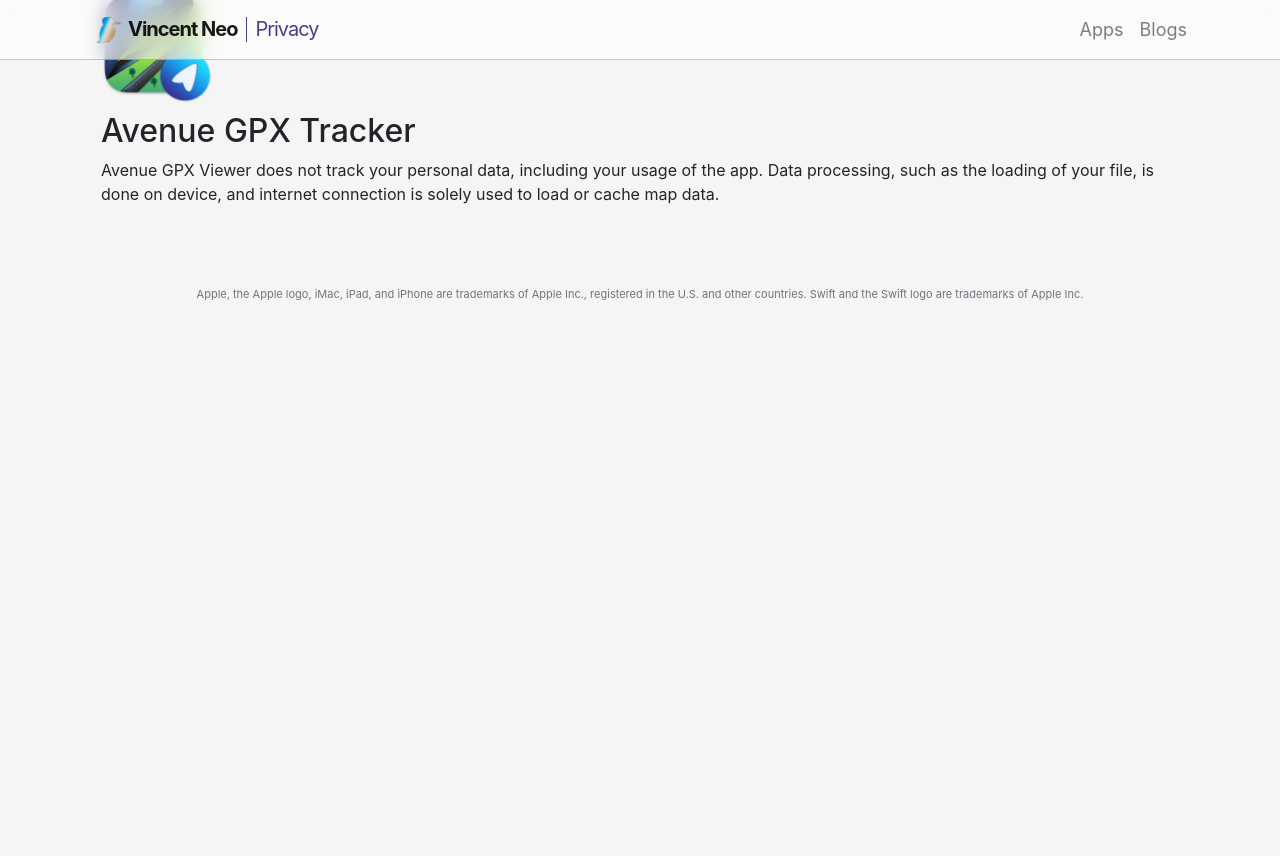
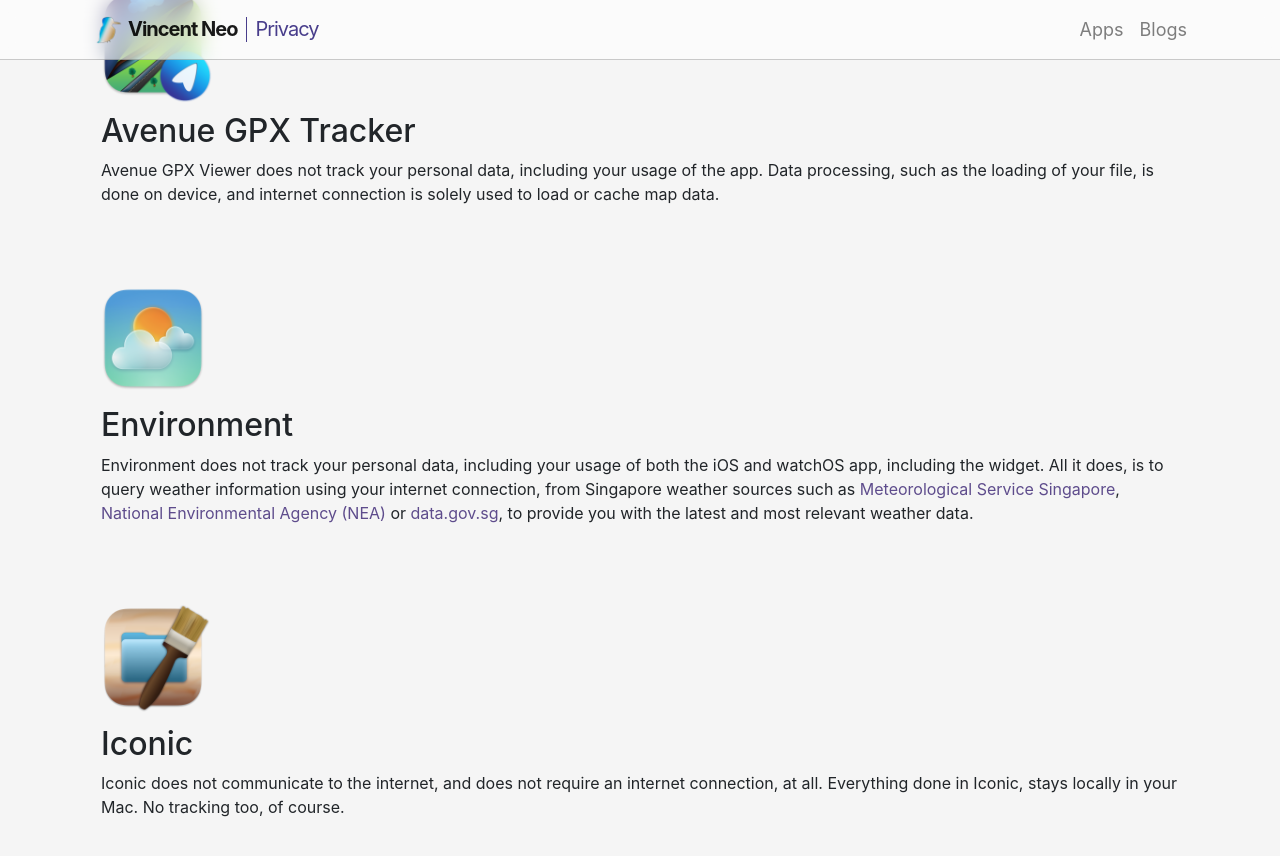
Before and after one commit to vincentneo/vincentneo.github.io, a Jekyll site: the page privacy.html, which Jekyll copies as it is, in a window 1280 px wide and 900 px high, scrolled down 825 px. Shown: the top 856 px of the window. Built offline with Jekyll 4.4.1, drawn with Linux system fonts in a browser that asks for light colours; before the commit the page ends 1136 px from its top, so only the background shows below that.

Commit message:
update privacy page

```diff
--- a/privacy.html
+++ b/privacy.html
@@ -89,6 +89,26 @@
 					Data processing, such as the loading of your file, is done on device, and internet connection is solely used to load or cache map data.
 				</p>
 			</div>
+			<div class="p-3">
+				<img src="images/AppIcons/Environment.png" class="mt-4 mb-2 app" style="width: 120px" alt="environment app icon"/>
+				<h2>Environment</h2>
+				<p>
+					Environment does not track your personal data, including your usage of both the iOS and watchOS app, including the widget.
+					All it does, is to query weather information using your internet connection, from Singapore weather sources such as
+					<a href="https://weather.gov.sg">Meteorological Service Singapore</a>,
+					<a href="https://www.nea.gov.sg">National Environmental Agency (NEA)</a> or
+					<a href="https://data.gov.sg">data.gov.sg</a>, to provide you with the latest and most relevant weather data.
+				</p>
+			</div>
+			<div class="p-3">
+				<img src="images/AppIcons/Iconic.png" class="mt-4 mb-2 app" style="width: 120px" alt="iconic app icon"/>
+				<h2>Iconic</h2>
+				<p>
+					Iconic does not communicate to the internet, and does not require an internet connection, at all.
+					Everything done in Iconic, stays locally in your Mac.
+					No tracking too, of course.
+				</p>
+			</div>
 		</div>
 
 		<footer class="page-footer text-light  mb-0 mt-5">
```
Also changed, not shown: images/AppIcons/Iconic.png (added).
